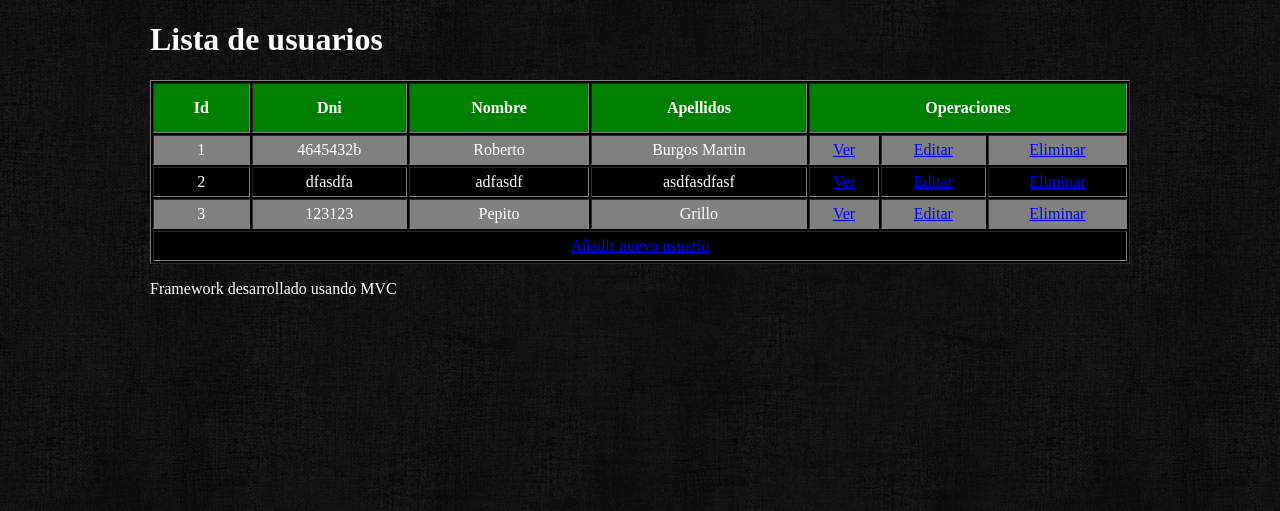
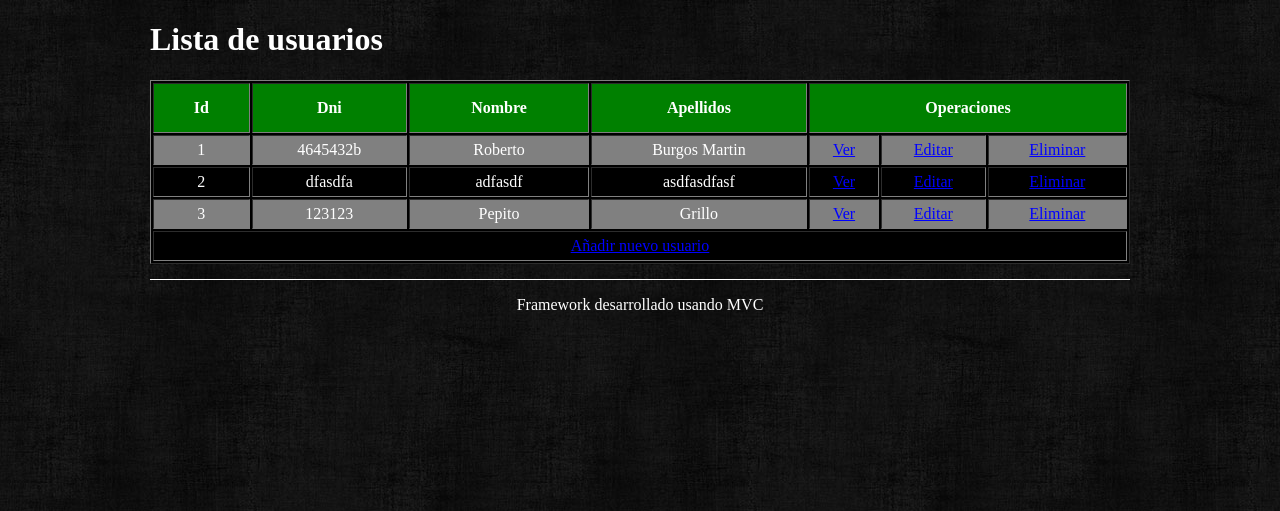
Before and after one commit to mcdujan/mvc, a PHP site: page /ejercicios/ in a window 1280 px wide. Shown: the top 511 px of the page. Run offline with PHP 8.4, Linux system fonts and the light colour scheme; data comes from the database, SQL or seed files in the repository; some libraries are stand-ins or nearby versions.

Commit message:
Modificaciones menores en el style.css

```diff
--- a/views/layout/default/css/style.css
+++ b/views/layout/default/css/style.css
@@ -34,3 +34,13 @@ h3{
     text-align: center;
     text-transform: uppercase;
 }
+
+footer {
+    margin-top: 15px;
+    border-top: 1px solid white;
+    text-align: center;
+}
+
+footer p {
+    padding: 0;
+}
```
